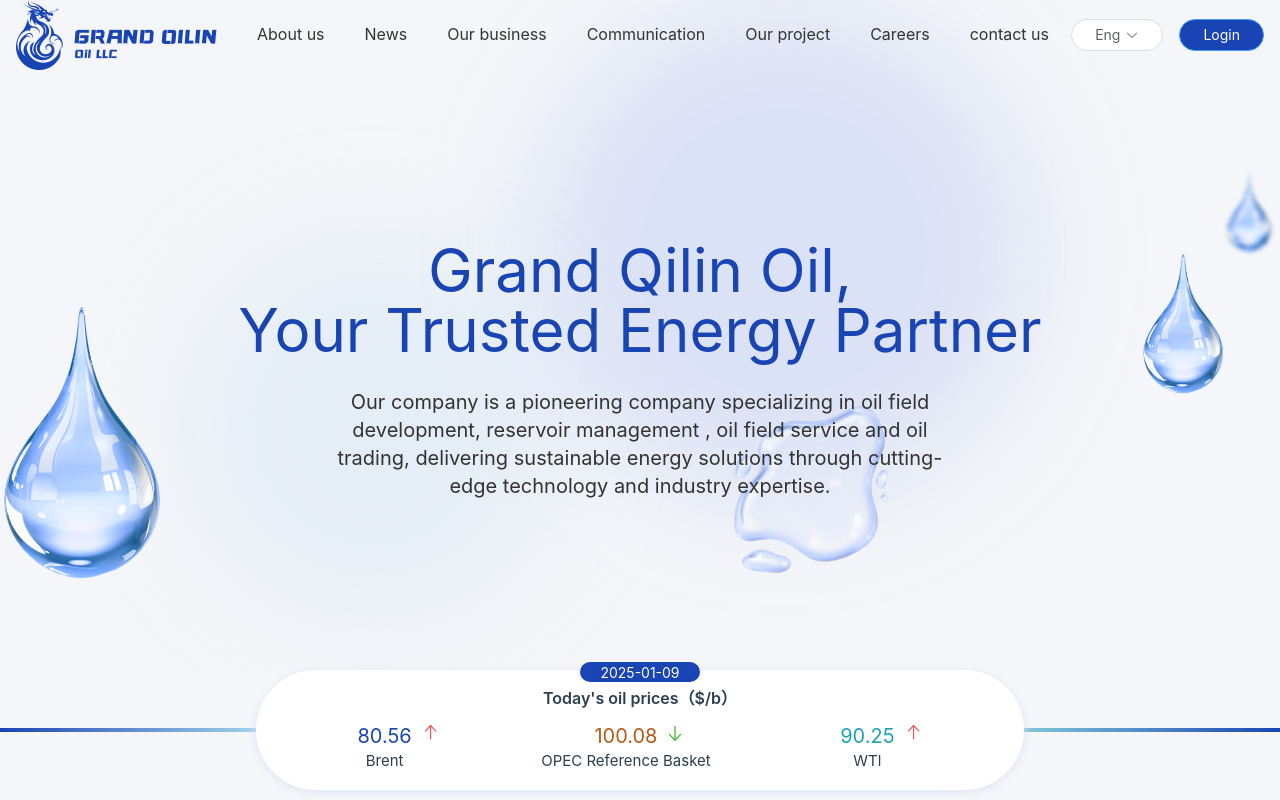
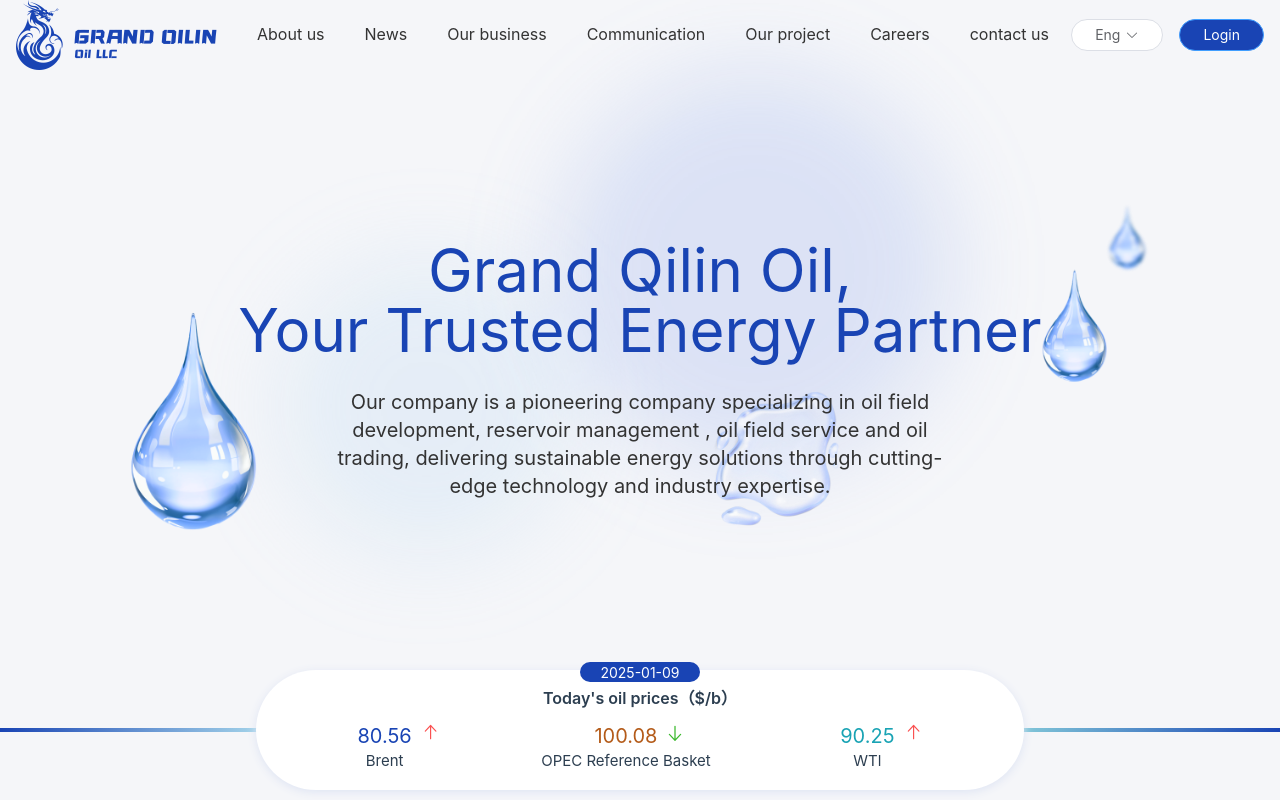
Before and after one commit to zqd123/oilin, a Vue app: page / in a window 1280 px wide. Shown: the top 800 px of the page. Built offline with nearby package versions, Linux system fonts and the light colour scheme.

Commit message:
style: 调整首页背景图样式
- 将首页背景图的 background-size 属性从 cover 改为 80% auto
- 这样可以更好地适应不同屏幕尺寸，优化页面视觉效果

```diff
--- a/src/views/HomeView.vue
+++ b/src/views/HomeView.vue
@@ -24,7 +24,7 @@ import FooterBox from './home/FooterBox.vue'
 <style scoped>
 .home-block {
   background: url('../assets/home/bg.png') no-repeat;
-  background-size: cover;
+  background-size: 80% auto;
   background-position: center;
 }
 .prices-block {
```
